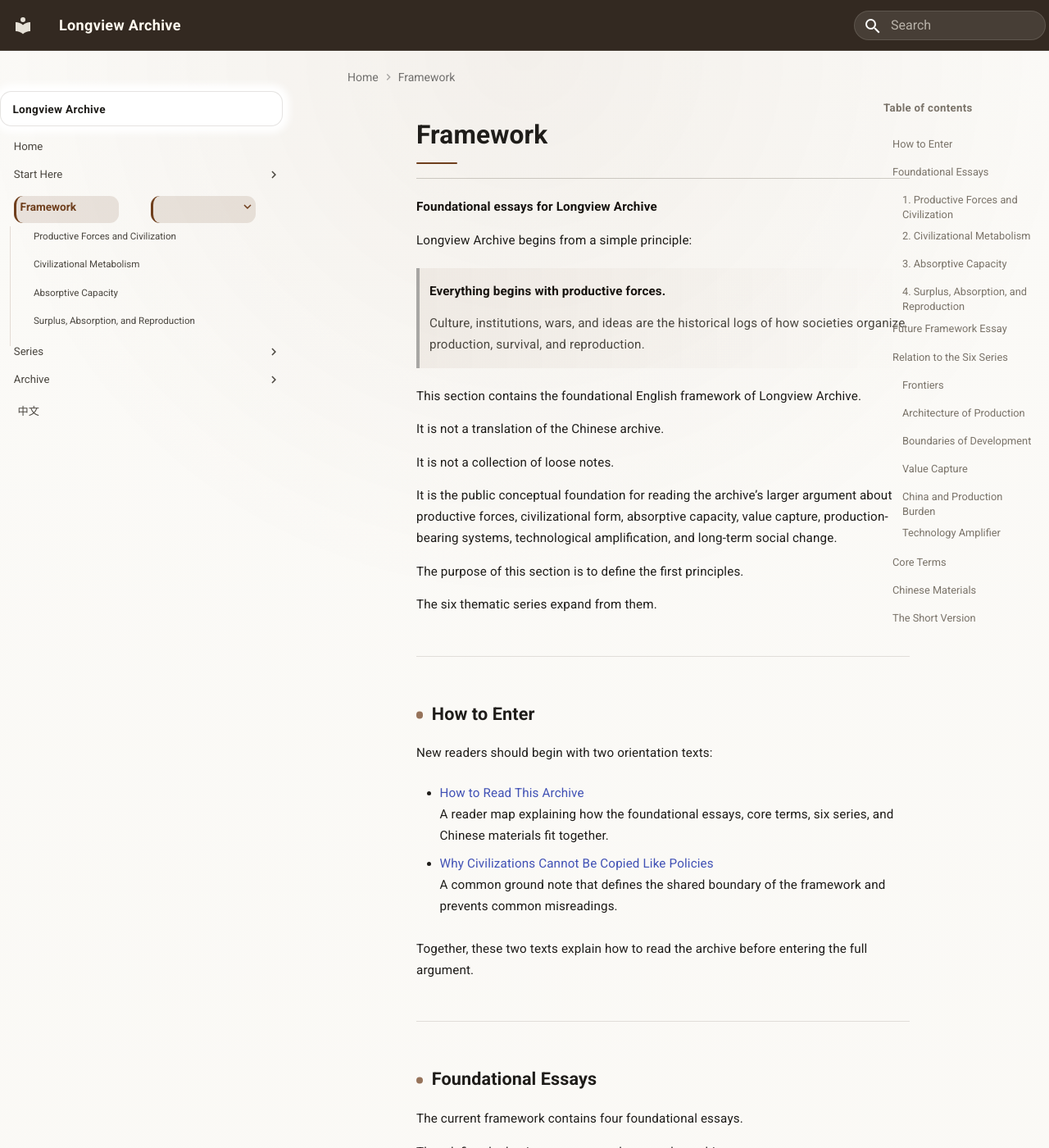
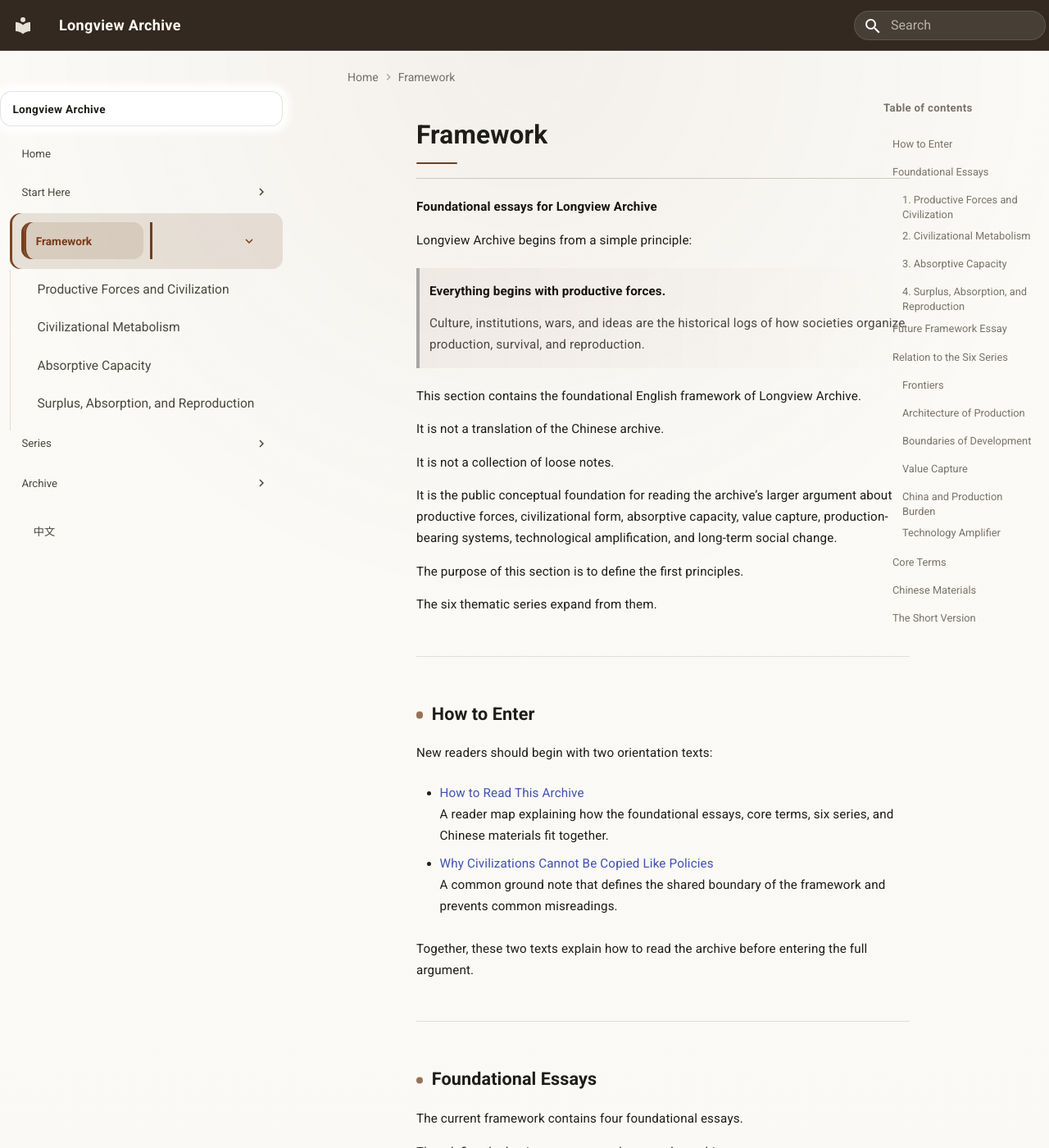
Before and after one commit to guanshi1688/longview-archive, an MkDocs documentation site: the page built from docs/essays/english/index.md, in a window 1280 px wide and 1400 px high. Shown: the whole window at 82% size. Built offline with MkDocs 1.6.1 and Material for MkDocs 9.7.7, drawn with Linux system fonts in a browser that asks for light colours.

Commit message:
Update extra.css

```diff
--- a/docs/stylesheets/extra.css
+++ b/docs/stylesheets/extra.css
@@ -1164,3 +1164,83 @@ body.wide-page .md-content__inner {
     font-weight: 600;
   }
 }
+/* =========================================================
+   Left Navigation Fix
+   Make collapsible navigation rows aligned and remove split-pill active state
+   ========================================================= */
+
+/* 左侧导航整体行：统一宽度、统一对齐 */
+.md-sidebar--primary .md-nav__link {
+  display: flex !important;
+  align-items: center !important;
+  justify-content: space-between !important;
+
+  width: 100% !important;
+  min-height: 2.25rem !important;
+
+  padding: 0.48rem 0.72rem !important;
+  margin: 0.08rem 0 !important;
+
+  border-radius: 0.62rem !important;
+  box-sizing: border-box !important;
+
+  background: transparent !important;
+  box-shadow: none !important;
+}
+
+/* 右侧展开箭头不要单独形成一个背景块 */
+.md-sidebar--primary .md-nav__link .md-nav__icon,
+.md-sidebar--primary .md-nav__item > .md-nav__link .md-nav__icon {
+  margin-left: auto !important;
+
+  background: transparent !important;
+  box-shadow: none !important;
+  border: none !important;
+  border-radius: 0 !important;
+
+  width: 1.2rem !important;
+  min-width: 1.2rem !important;
+}
+
+/* 当前选中项：整行统一高亮，而不是文字和箭头分裂 */
+.md-sidebar--primary .md-nav__link--active,
+.md-sidebar--primary .md-nav__item--active > .md-nav__link {
+  color: #7a3b16 !important;
+  font-weight: 700 !important;
+
+  background: rgba(132, 94, 55, 0.16) !important;
+  box-shadow: inset 3px 0 0 rgba(120, 62, 25, 0.95) !important;
+}
+
+/* hover 状态也统一整行 */
+.md-sidebar--primary .md-nav__link:hover {
+  color: #7a3b16 !important;
+  background: rgba(132, 94, 55, 0.10) !important;
+}
+
+/* 子级导航缩进：只缩进子项，不影响父级标题 */
+.md-sidebar--primary .md-nav .md-nav {
+  padding-left: 0.85rem !important;
+}
+
+/* 子级文章标题不要过粗，避免整棵树太重 */
+.md-sidebar--primary .md-nav .md-nav .md-nav__link {
+  font-weight: 500 !important;
+  font-size: 0.78rem !important;
+  line-height: 1.35 !important;
+}
+
+/* 子级 active 项保持清楚，但不要像父级那么重 */
+.md-sidebar--primary .md-nav .md-nav .md-nav__link--active {
+  font-weight: 700 !important;
+  background: rgba(132, 94, 55, 0.12) !important;
+}
+
+/* 防止旧 CSS 给 label / span / icon 单独加背景 */
+.md-sidebar--primary .md-nav__link > span,
+.md-sidebar--primary .md-nav__link > label,
+.md-sidebar--primary .md-nav__link > .md-ellipsis {
+  background: transparent !important;
+  box-shadow: none !important;
+  border-radius: 0 !important;
+}
```
